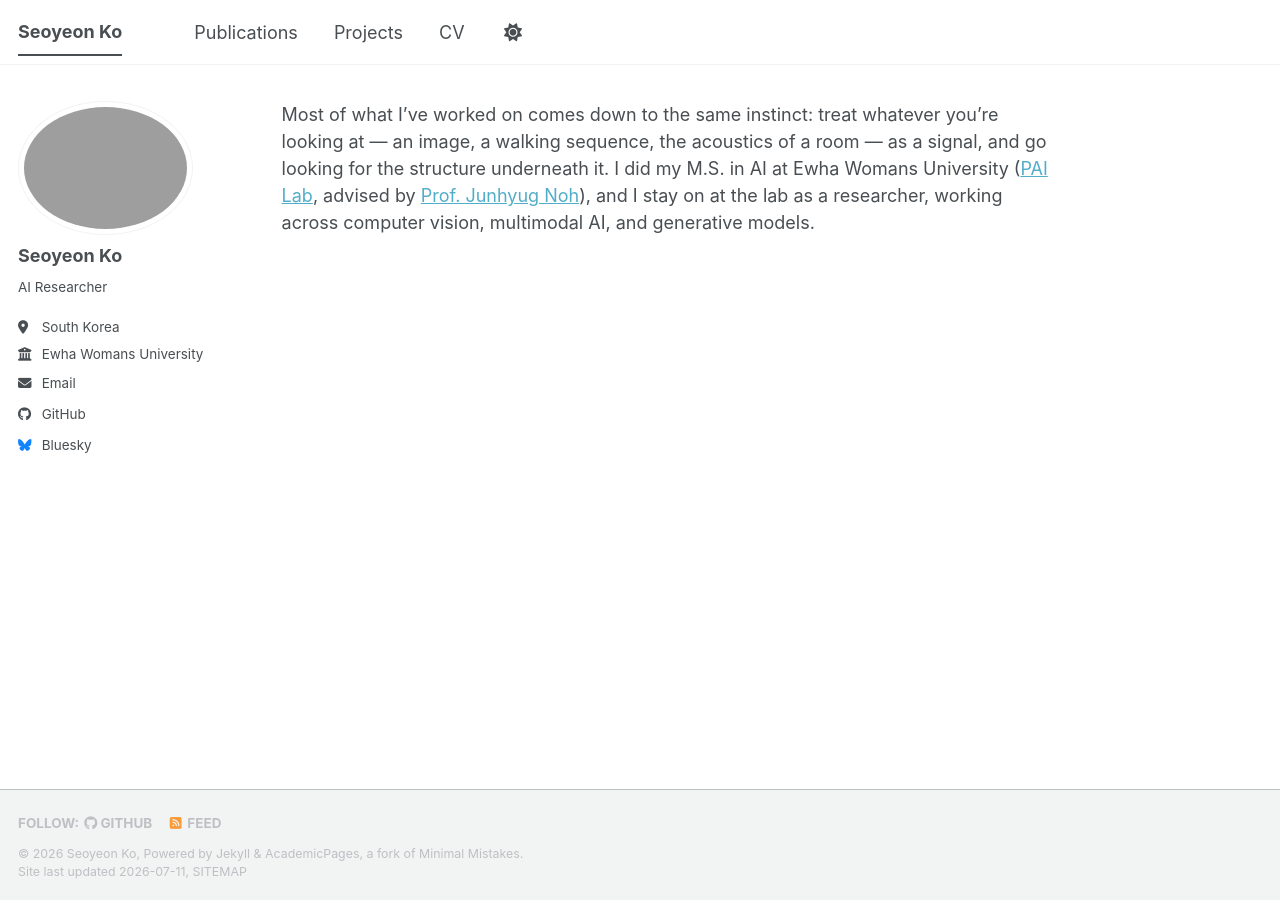
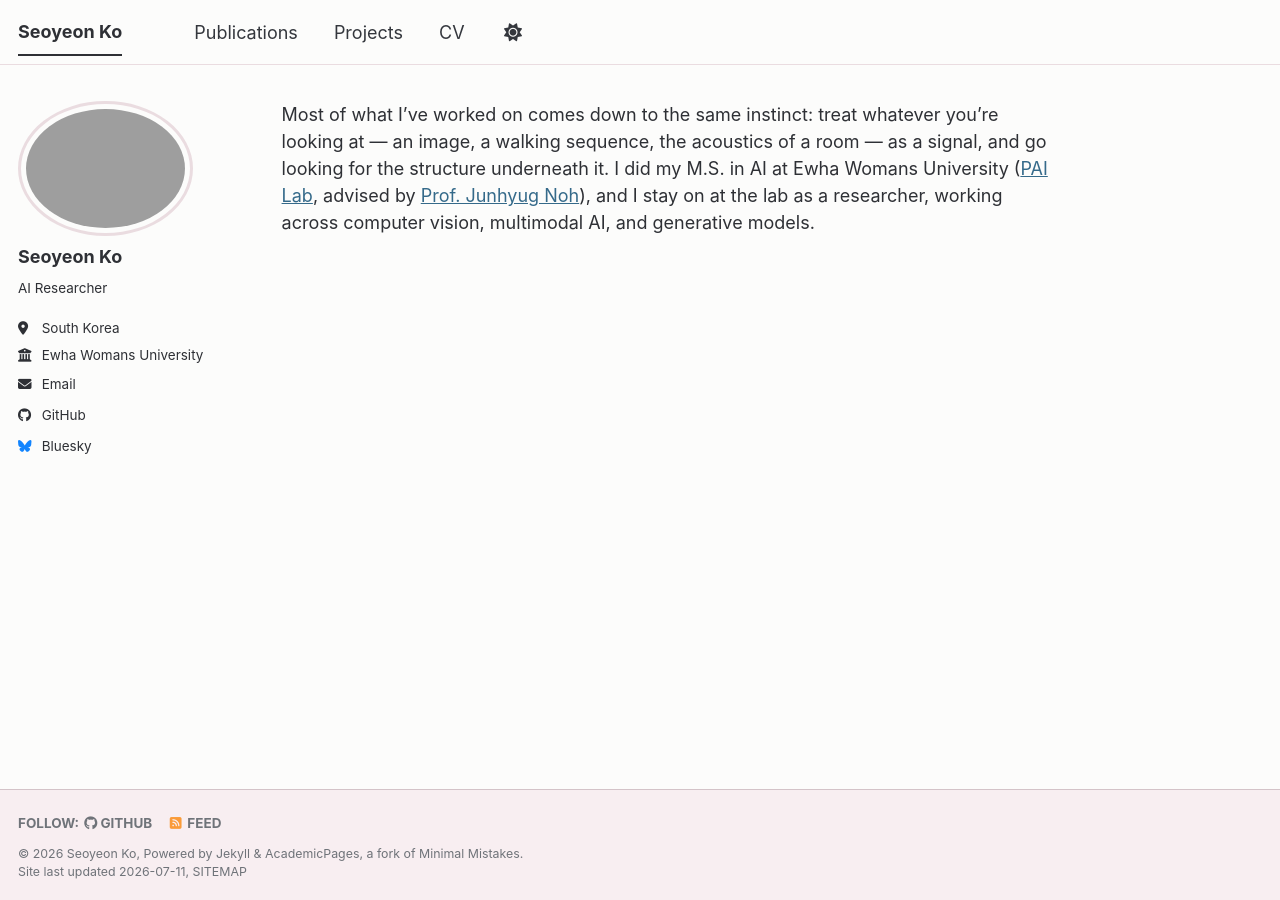
Before and after one commit to seoyeonmmn/seoyeonmmn.github.io, a Jekyll site: the page built from _pages/about.md, in a window 1280 px wide. Built offline with Jekyll 4.4.1, drawn with Linux system fonts in a browser that asks for light colours; a style sheet for code colours, icons or effects is not loaded.

Commit message:
Add custom wine and blue color theme

```diff
--- a/assets/css/main.scss
+++ b/assets/css/main.scss
@@ -37,3 +37,72 @@
     "layout/sidebar",
     "layout/json_cv"
 ;
+
+/* ==========================================================================
+   Seo Yeon Ko custom colors
+   ========================================================================== */
+
+:root {
+  --global-base-color: #9b2f4a;
+  --global-bg-color: #fcfcfb;
+  --global-footer-bg-color: #f8eef1;
+
+  --global-border-color: #eadce0;
+  --global-dark-border-color: #d4c3c8;
+
+  --global-code-background-color: #f6f3f4;
+  --global-code-text-color: #3b3d43;
+
+  --global-fig-caption-color: #6f7379;
+
+  --global-link-color: #356a8a;
+  --global-link-color-hover: #9b2f4a;
+  --global-link-color-visited: #6d5973;
+
+  --global-masthead-link-color: #34373d;
+  --global-masthead-link-color-hover: #9b2f4a;
+
+  --global-text-color: #2e3035;
+  --global-text-color-light: #6f7379;
+
+  --global-thead-color: #f8eef1;
+}
+
+/* Dark-mode colors */
+html[data-theme="dark"] {
+  --global-base-color: #e596aa;
+  --global-bg-color: #202126;
+  --global-footer-bg-color: #29242a;
+
+  --global-border-color: #55434a;
+  --global-dark-border-color: #735461;
+
+  --global-code-background-color: #292a30;
+  --global-code-text-color: #ece8ea;
+
+  --global-fig-caption-color: #b9b2b6;
+
+  --global-link-color: #8dbbd2;
+  --global-link-color-hover: #e596aa;
+  --global-link-color-visited: #baa4c2;
+
+  --global-masthead-link-color: #f0edef;
+  --global-masthead-link-color-hover: #e596aa;
+
+  --global-text-color: #ece8ea;
+  --global-text-color-light: #b9b2b6;
+
+  --global-thead-color: #332d31;
+}
+
+/* Subtle section-heading accent */
+.page__content h2 {
+  border-left: 4px solid var(--global-base-color);
+  padding-left: 0.65rem;
+  margin-top: 2.2rem;
+}
+
+/* Slightly softer profile image */
+.author__avatar img {
+  border: 3px solid var(--global-border-color);
+}
```
